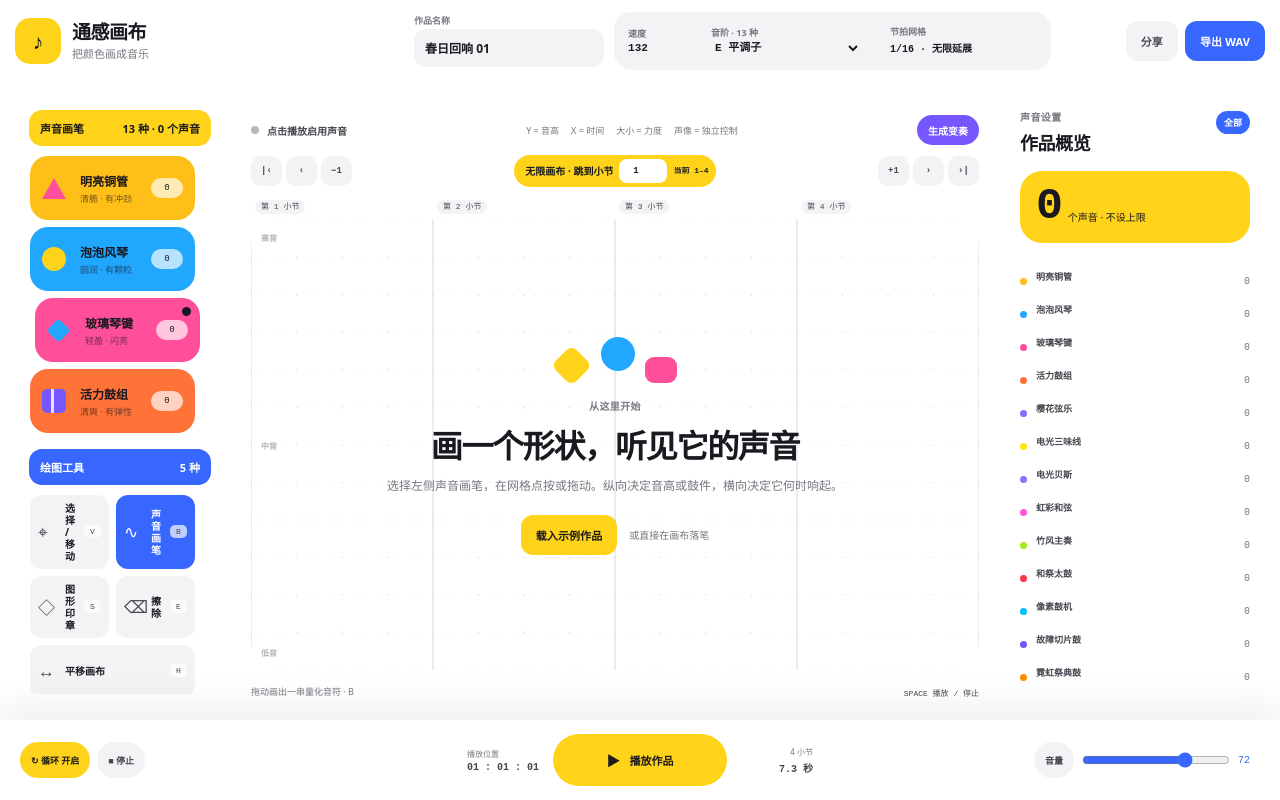
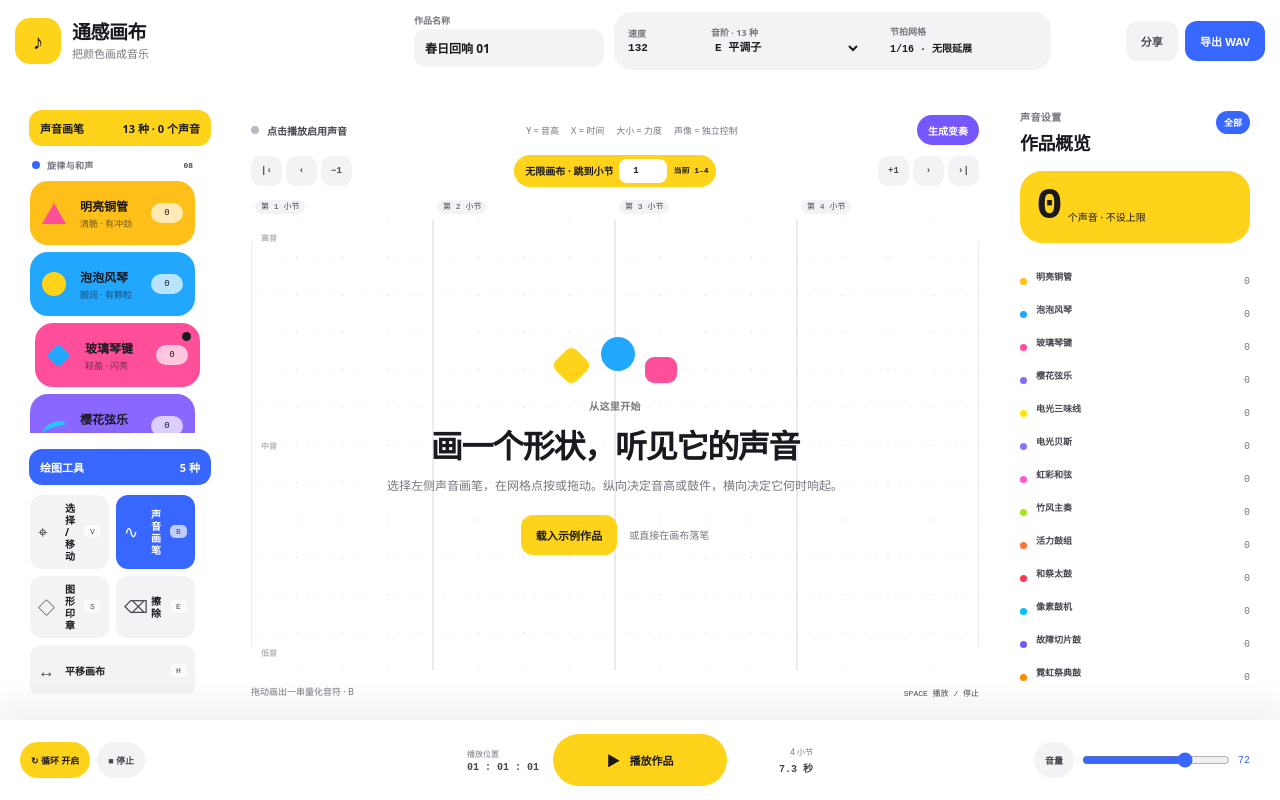
Before and after one commit to hg13128816002-art/-, a Next.js app: page / in a window 1280 px wide. Built offline with nearby package versions, Linux system fonts and the light colour scheme.

Commit message:
Add favicon and group sound brushes

```diff
--- a/app/globals.css
+++ b/app/globals.css
@@ -344,8 +344,48 @@ input::selection {
 .instrument-list {
   display: flex;
   flex-direction: column;
+  gap: 13px;
+  margin-top: 11px;
+}
+
+.instrument-group,
+.instrument-group-items {
+  min-width: 0;
+  display: flex;
+  flex-direction: column;
   gap: 7px;
-  margin-top: 11px;
+}
+
+.instrument-group-heading {
+  min-height: 18px;
+  display: flex;
+  align-items: center;
+  gap: 7px;
+  padding-inline: 2px;
+  color: var(--muted);
+}
+
+.instrument-group-heading::before {
+  width: 8px;
+  height: 8px;
+  flex: 0 0 auto;
+  border-radius: 999px;
+  background: var(--group-color);
+  content: "";
+}
+
+.instrument-group-heading span {
+  font-size: 9px;
+  font-weight: 750;
+  letter-spacing: 0.035em;
+}
+
+.instrument-group-heading small {
+  margin-left: auto;
+  color: var(--text-soft);
+  font-family: var(--font-geist-mono), monospace;
+  font-size: 8px;
+  font-weight: 650;
 }
 
 .instrument-button {
@@ -2589,9 +2629,20 @@ input[type="range"] {
 
   .instrument-scroll .instrument-list {
     width: max-content;
+    align-items: stretch;
+    gap: 16px;
     margin: 0;
     padding: 0;
     overflow: visible;
+  }
+
+  .instrument-scroll .instrument-group {
+    flex: 0 0 auto;
+    gap: 6px;
+  }
+
+  .instrument-scroll .instrument-group-items {
+    flex-direction: row;
   }
 
   .instrument-scroll .instrument-button {
--- a/app/page.tsx
+++ b/app/page.tsx
@@ -187,18 +187,8 @@ const INSTRUMENTS: Instrument[] = [
     defaultSize: 0.061,
   },
   {
-    id: "drums",
+    id: "strings",
     code: "04",
-    name: "活力鼓组",
-    subtitle: "清爽 · 有弹性",
-    color: "#ff7338",
-    accent: "#7657ff",
-    form: "block",
-    defaultSize: 0.054,
-  },
-  {
-    id: "strings",
-    code: "05",
     name: "樱花弦乐",
     subtitle: "柔和 · 有延展",
     color: "#8a68ff",
@@ -208,7 +198,7 @@ const INSTRUMENTS: Instrument[] = [
   },
   {
     id: "pluck",
-    code: "06",
+    code: "05",
     name: "电光三味线",
     subtitle: "圆润 · 木质弹拨",
     color: "#ffe600",
@@ -218,7 +208,7 @@ const INSTRUMENTS: Instrument[] = [
   },
   {
     id: "bass",
-    code: "07",
+    code: "06",
     name: "电光贝斯",
     subtitle: "低沉 · 弹跳切片",
     color: "#8b72ff",
@@ -228,7 +218,7 @@ const INSTRUMENTS: Instrument[] = [
   },
   {
     id: "chord",
-    code: "08",
+    code: "07",
     name: "虹彩和弦",
     subtitle: "宽阔 · 未来感",
     color: "#ff55d7",
@@ -238,13 +228,23 @@ const INSTRUMENTS: Instrument[] = [
   },
   {
     id: "flute",
-    code: "09",
+    code: "08",
     name: "竹风主奏",
     subtitle: "清亮 · 和风呼吸",
     color: "#a7e51c",
     accent: "#7657ff",
     form: "drop",
     defaultSize: 0.065,
+  },
+  {
+    id: "drums",
+    code: "09",
+    name: "活力鼓组",
+    subtitle: "清爽 · 有弹性",
+    color: "#ff7338",
+    accent: "#7657ff",
+    form: "block",
+    defaultSize: 0.054,
   },
   {
     id: "taiko",
@@ -295,6 +295,21 @@ const DRUM_INSTRUMENTS = new Set<DrumInstrumentId>([
   "glitchDrums",
   "festivalDrums",
 ]);
+
+const INSTRUMENT_GROUPS = [
+  {
+    id: "tonal",
+    name: "旋律与和声",
+    color: "#3867ff",
+    instruments: INSTRUMENTS.filter((item) => !DRUM_INSTRUMENTS.has(item.id as DrumInstrumentId)),
+  },
+  {
+    id: "drums",
+    name: "节奏与鼓组",
+    color: "#ff7338",
+    instruments: INSTRUMENTS.filter((item) => DRUM_INSTRUMENTS.has(item.id as DrumInstrumentId)),
+  },
+] as const;
 
 const SCALES: Record<ScaleId, ScaleDefinition> = {
   hirajoshi: { name: "E 平调子", root: 40, intervals: [0, 2, 3, 7, 8], group: "和风五声" },
@@ -2235,7 +2250,21 @@ export default function Home() {
             </header>
             <div className="instrument-scroll">
               <div className="instrument-list">
-                {INSTRUMENTS.map((item) => (
+                {INSTRUMENT_GROUPS.map((group) => (
+                  <section
+                    className="instrument-group"
+                    key={group.id}
+                    style={{
+                      "--group-color": group.color,
+                    } as CSSProperties}
+                    aria-label={`${group.name}，${group.instruments.length} 种声音`}
+                  >
+                    <div className="instrument-group-heading">
+                      <span>{group.name}</span>
+                      <small>{String(group.instruments.length).padStart(2, "0")}</small>
+                    </div>
+                    <div className="instrument-group-items">
+                      {group.instruments.map((item) => (
                         <button
                           type="button"
                           key={item.id}
@@ -2255,6 +2284,9 @@ export default function Home() {
                           <span className="instrument-copy"><strong>{item.name}</strong><small>{item.subtitle}</small></span>
                           <span className="instrument-count">{instrumentCounts[item.id]}</span>
                         </button>
+                      ))}
+                    </div>
+                  </section>
                 ))}
               </div>
             </div>
@@ -2407,7 +2439,11 @@ export default function Home() {
               <label className="field-row">
                 <span>音色</span>
                 <select value={selectedShape.instrument} onChange={(event) => updateSelected({ instrument: event.target.value as InstrumentId })}>
-                  {INSTRUMENTS.map((item) => <option key={item.id} value={item.id}>{item.name}</option>)}
+                  {INSTRUMENT_GROUPS.map((group) => (
+                    <optgroup key={group.id} label={group.name}>
+                      {group.instruments.map((item) => <option key={item.id} value={item.id}>{item.name}</option>)}
+                    </optgroup>
+                  ))}
                 </select>
               </label>
               <label className="range-field">
```
Also changed, not shown: app/icon.svg (added), 1 other file (tests, documents, lock files or other folders). Lines whose indentation alone changed are shown as unchanged.
